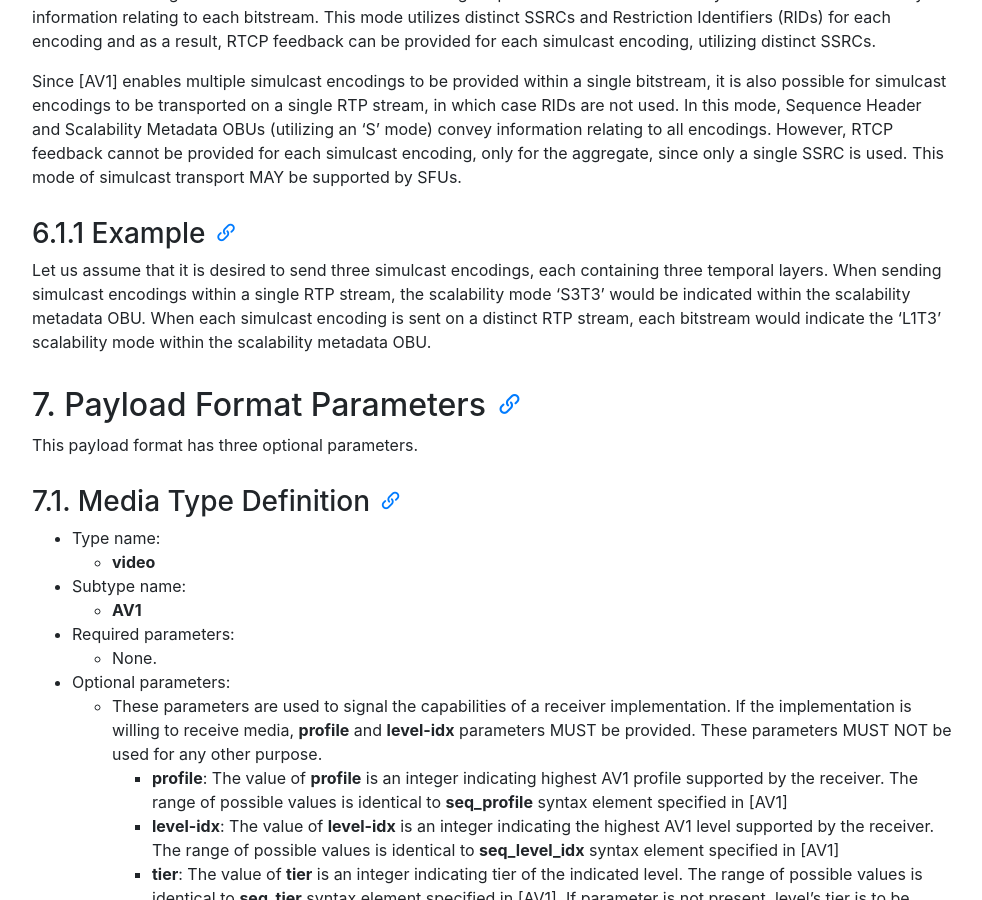
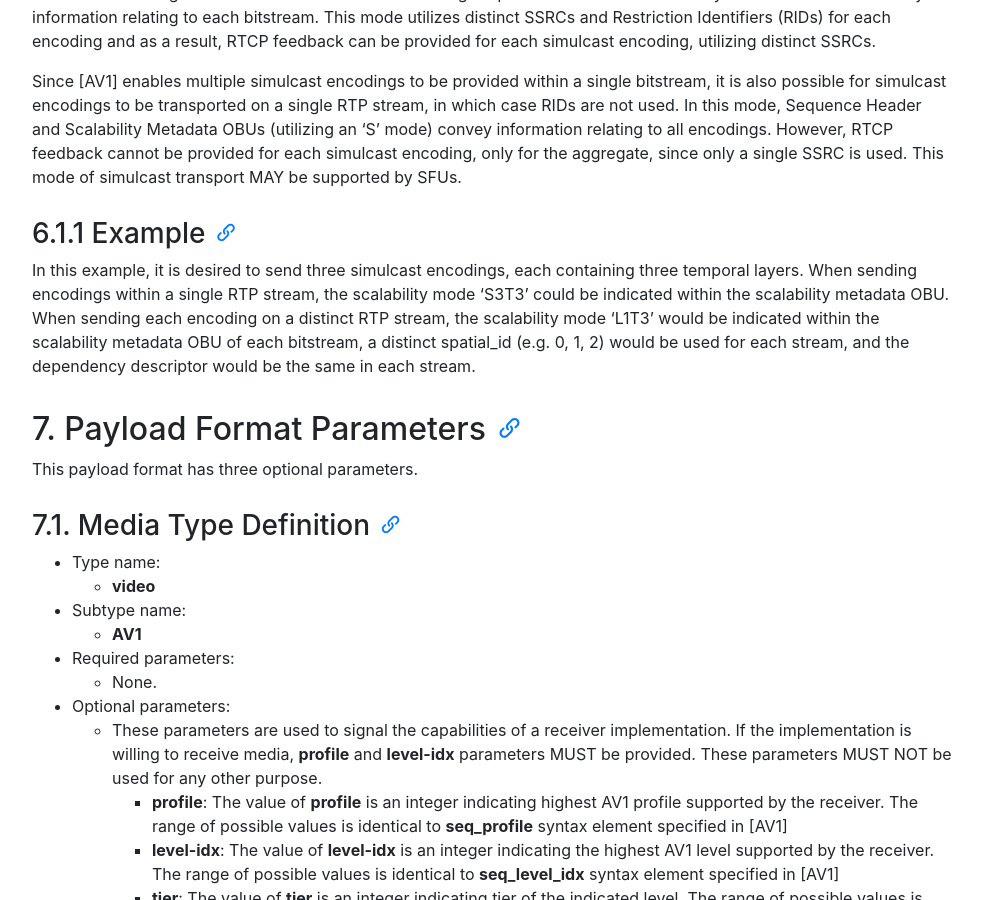
Before and after one commit to AOMediaCodec/av1-rtp-spec, a Jekyll site: the page built from index.md, in a window 1280 px wide and 900 px high, scrolled down 8225 px. Shown: the whole window, without its empty margins (53-1035 px from the left). Built offline with Jekyll 4.4.1, drawn with Linux system fonts in a browser that asks for light colours; nearby versions of some CDN libraries.

Commit message:
Add to the example: spatial_id and dependency descriptor

```diff
--- a/av1-rtp-spec.md
+++ b/av1-rtp-spec.md
@@ -390,11 +390,12 @@ This mode of simulcast transport MAY be supported by SFUs.
 
 ### 6.1.1 Example
 
-Let us assume that it is desired to send three simulcast encodings, each containing three
-temporal layers. When sending simulcast encodings within a single RTP stream, the scalability
-mode 'S3T3' would be indicated within the scalability metadata OBU. When each simulcast encoding
-is sent on a distinct RTP stream, each bitstream would indicate the 'L1T3' scalability mode
-within the scalability metadata OBU.
+In this example, it is desired to send three simulcast encodings, each containing three temporal
+layers. When sending encodings within a single RTP stream, the scalability mode 'S3T3' could
+be indicated within the scalability metadata OBU.  When sending each encoding on a distinct
+RTP stream, the scalability mode 'L1T3' would be indicated within the scalability
+metadata OBU of each bitstream, a distinct spatial_id (e.g. 0, 1, 2) would be used for each
+stream, and the dependency descriptor would be the same in each stream.
 
 ## 7. Payload Format Parameters
 
```
